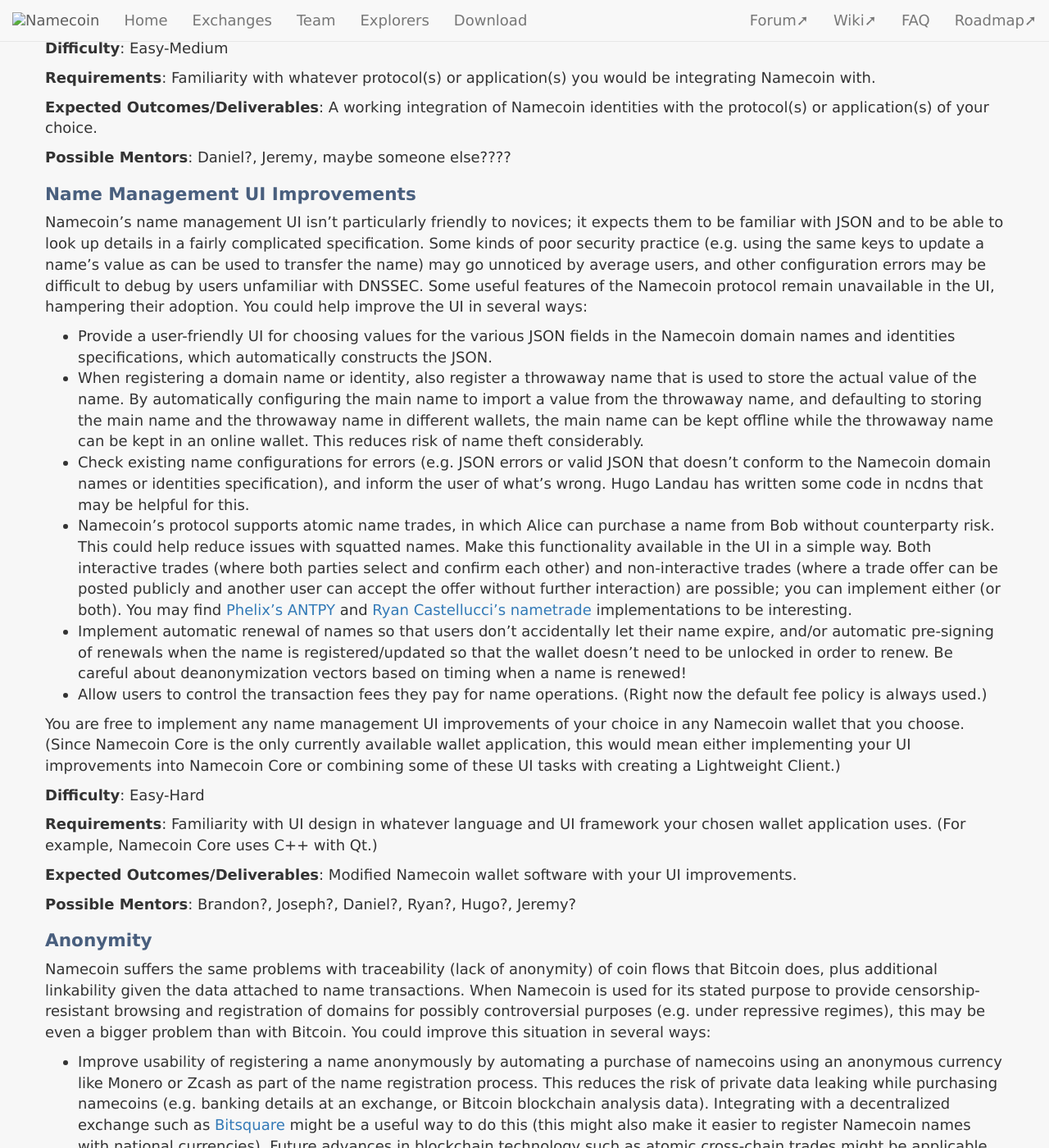
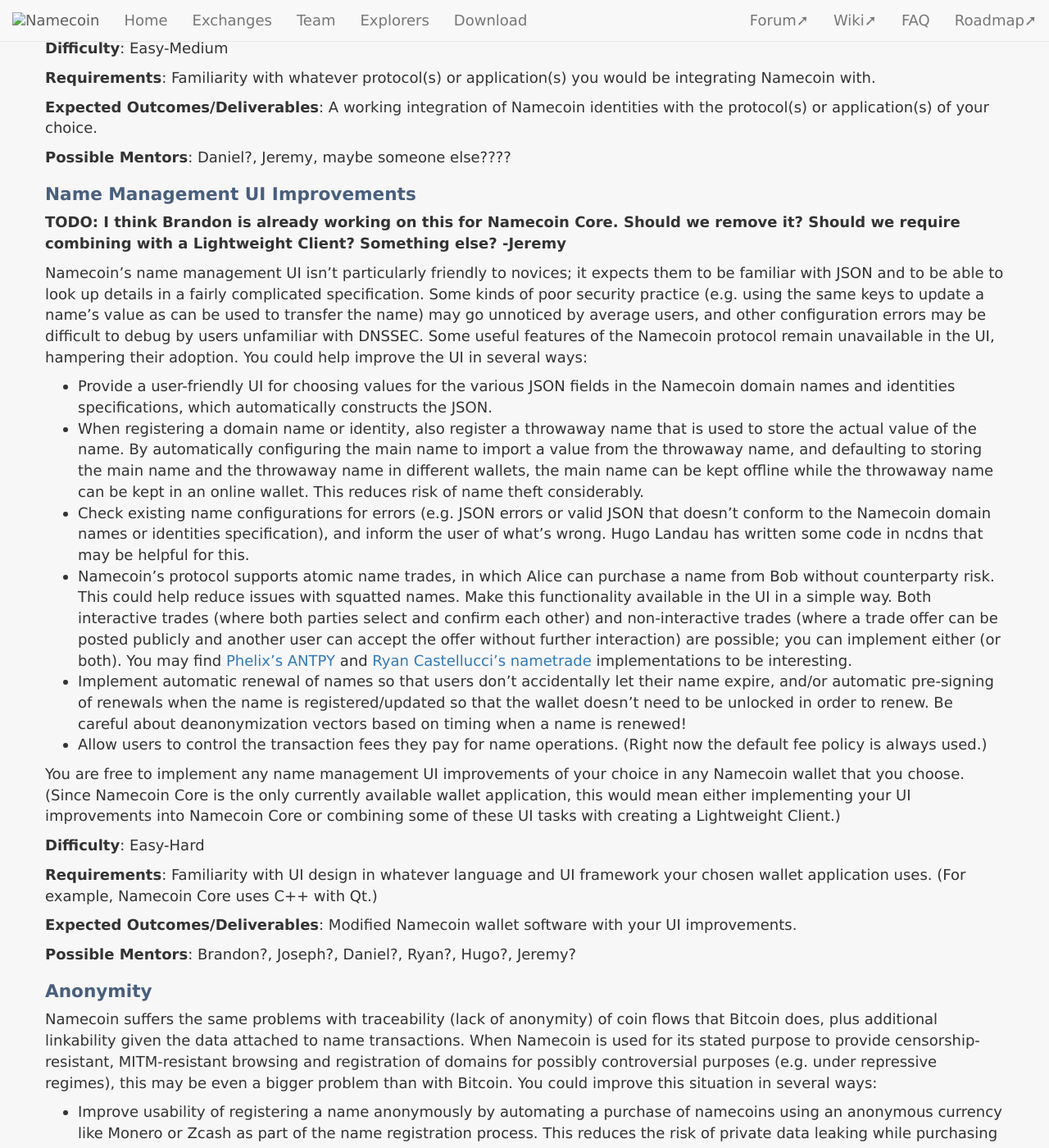
Before and after one commit to JeremyRand/namecoin.org, a Jekyll site: the page built from contribute/gsoc-2018/index.md, in a window 1280 px wide and 1400 px high, scrolled down 2621 px. Shown: the whole window at 82% size. Built offline with Jekyll 4.4.1, drawn with Linux system fonts in a browser that asks for light colours; nearby versions of some CDN libraries; library files that are not in the unit come from our copies; some of the changed text lies outside the part shown.

Commit message:
GSoC: Updates.

```diff
--- a/contribute/gsoc-2018/index.md
+++ b/contribute/gsoc-2018/index.md
@@ -58,10 +58,11 @@ Namecoin could be used for identities with a variety of protocols and applicatio
 * OpenSSH client login.
 * Bitmessage.  Daniel Kraft implemented a proof-of-concept that is now part of Bitmessage, but it could be significantly improved, e.g. by implementing reverse lookups (Bitmessage addresses to Namecoin identities).  Be careful about blockchain bloat; it might be more scalable to implement reverse lookups in the Bitmessage protocol rather than the Namecoin blockchain.
 * OTR (Off The Record Messaging) and OMEMO.  Daniel Kraft implemented a proof-of-concept for Pidgin, but it is obsolete, and Pidgin itself is no longer considered particularly safe.  There are lots of IM clients that support OTR or OMEMO; adding Namecoin support to one of them would be beneficial.
-* PGP.  Phelix implemented a proof-of-concept of a Namecoin PGP keyserver, but it is based on outdated code and might benefit from a fresh attempt.
+* OpenPGP.  Phelix implemented a proof-of-concept of a Namecoin OpenPGP keyserver, but it is based on outdated code and might benefit from a fresh attempt.
 * Ricochet.  **TODO: Check with Special about whether this is a good idea for 2018.**
-* Tox.  **TODO: Check with Tox devs about whether this is a good idea for 2018**
-* Ring.  **TODO: Check with Ring devs about whether this is a good idea for 2018**
+* Tox.  **TODO: Check with Tox devs about whether this is a good idea for 2018.**
+* Ring.  **TODO: Check with Ring devs about whether this is a good idea for 2018.**
+* Matrix.  **TODO: Check with Matrix devs about whether this is a good idea for 2018**
 * Cryptocurrency addresses.  May be relevant to the work by Netki and by [Monero's OpenAlias project](https://www.openalias.org/).
 
 **Difficulty**: Easy-Medium
@@ -73,6 +74,8 @@ Namecoin could be used for identities with a variety of protocols and applicatio
 **Possible Mentors**: Daniel?, Jeremy, maybe someone else????
 
 ## Name Management UI Improvements
+
+**TODO: I think Brandon is already working on this for Namecoin Core.  Should we remove it?  Should we require combining with a Lightweight Client?  Something else?  -Jeremy**
 
 Namecoin's name management UI isn't particularly friendly to novices; it expects them to be familiar with JSON and to be able to look up details in a fairly complicated specification.  Some kinds of poor security practice (e.g. using the same keys to update a name's value as can be used to transfer the name) may go unnoticed by average users, and other configuration errors may be difficult to debug by users unfamiliar with DNSSEC.  Some useful features of the Namecoin protocol remain unavailable in the UI, hampering their adoption.  You could help improve the UI in several ways:
 
@@ -95,9 +98,9 @@ You are free to implement any name management UI improvements of your choice in
 
 ## Anonymity
 
-Namecoin suffers the same problems with traceability (lack of anonymity) of coin flows that Bitcoin does, plus additional linkability given the data attached to name transactions.  When Namecoin is used for its stated purpose to provide censorship-resistant browsing and registration of domains for possibly controversial purposes (e.g. under repressive regimes), this may be even a bigger problem than with Bitcoin.  You could improve this situation in several ways:
+Namecoin suffers the same problems with traceability (lack of anonymity) of coin flows that Bitcoin does, plus additional linkability given the data attached to name transactions.  When Namecoin is used for its stated purpose to provide censorship-resistant, MITM-resistant browsing and registration of domains for possibly controversial purposes (e.g. under repressive regimes), this may be even a bigger problem than with Bitcoin.  You could improve this situation in several ways:
 
-* Improve usability of registering a name anonymously by automating a purchase of namecoins using an anonymous currency like Monero or Zcash as part of the name registration process.  This reduces the risk of private data leaking while purchasing namecoins (e.g. banking details at an exchange, or Bitcoin blockchain analysis data).  Integrating with a decentralized exchange such as [Bitsquare](https://bitsquare.io/) might be a useful way to do this (this might also make it easier to register Namecoin names with national currencies).  Future advances in blockchain technology such as atomic cross-chain trades might be applicable, so try to make sure that your code could be reused with as few changes as possible for such use cases once they're ready.
+* Improve usability of registering a name anonymously by automating a purchase of namecoins using an anonymous currency like Monero or Zcash as part of the name registration process.  This reduces the risk of private data leaking while purchasing namecoins (e.g. banking details at an exchange, or Bitcoin blockchain analysis data).  Integrating with a decentralized exchange such as [Bisq](https://bisq.network/) might be a useful way to do this (this might also make it easier to register Namecoin names with national currencies).  Future advances in blockchain technology such as atomic cross-chain trades might be applicable, so try to make sure that your code could be reused with as few changes as possible for such use cases once they're ready.
 * Keep each registered name separate on the blockchain.  This reduces the risk of private data leaking in the Namecoin blockchain.  This might be done using the Coin Control or HD Wallet features of wallet software.
 * Improve the ability for Namecoin-related software to run safely when routed over Tor or other anonymity networks.  This might include testing for and fixing proxy leaks, application-layer protocol leaks, timing metadata leaks, and incorrect or missing stream isolation, among other things.  It's okay if this work includes some fixes to upstream software (e.g. Bitcoin wallet software), but a significant component of your project should be Namecoin-specific.
 
@@ -112,6 +115,8 @@ You are free to choose any anonymity improvements you wish in any Namecoin-relat
 **Possible Mentors**: Jeremy, Daniel?, Ryan?, Joseph?, Brandon????, Hugo????
 
 ## Search Engine / Metrics
+
+**TODO: I think Jonas is already working on this, should we remove it from the GSoC list?  -Jeremy**
 
 When we're asked how many people use Namecoin, what they use it for, and what example Namecoin websites exist, we currently have to say that we don't know.  This is a totally unnecessary conundrum; the blockchain is public and the websites are public.  You can help us learn more about how Namecoin is used in the real world by creating a search engine and metrics analysis system for Namecoin.  Since Namecoin is decentralized, the decentralized search engine YaCy would be a great fit for this.  This project idea has two components:
 
@@ -154,3 +159,7 @@ Namecoin currently uses JSON encoding for the values of names, which isn't parti
 ## Block explorer?
 
 ## Binary transparency?
+
+## TLS?
+
+**TODO: I think TLS is acceptable as long as it's not an item that's already primarily assigned to us from NLnet.  -Jeremy**
```
Also changed, not shown: other parts of contribute/gsoc-2018/index.md (+1 -1 lines).
